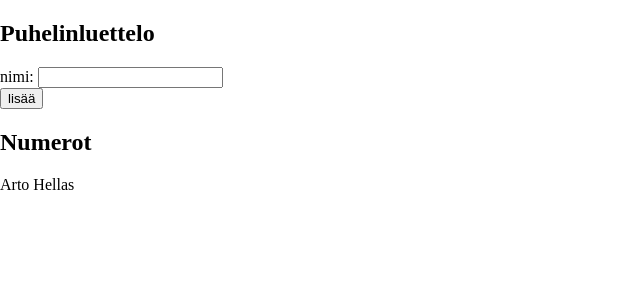
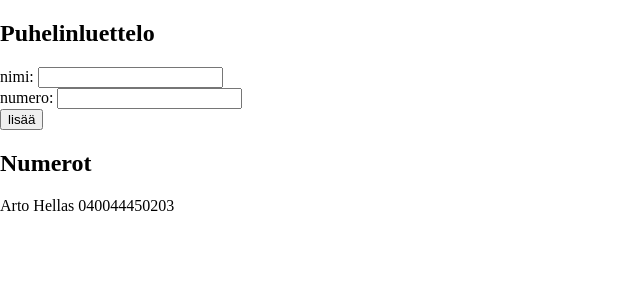
Before and after one commit to riikkano/fullstackopen, a React (Create React App) app in the folder osa2/puhelinluettelo/: page / in a window 1280 px wide. Shown: the top 300 px of the page, without its empty margins (0-640 px from the left). Built offline with nearby package versions, Linux system fonts and the light colour scheme.

Commit message:
Tehtävä 2.8

```diff
--- a/osa2/puhelinluettelo/src/App.js
+++ b/osa2/puhelinluettelo/src/App.js
@@ -6,7 +6,8 @@ class App extends React.Component {
     super(props)
     this.state = {
       persons: [
-        { name: 'Arto Hellas' }
+        { name: 'Arto Hellas' ,
+        number: '040044450203' }
       ],
       newPerson: ''
     }
@@ -17,7 +18,8 @@ class App extends React.Component {
     console.log('submit- nappia painettu')
     console.log(event.target)
     const personObject = {
-      name: this.state.newPerson
+      name: this.state.newName,
+      number: this.state.newNumber
     }
     const found = this.state.persons.find(person => person.name === personObject.name)
     if (found !== undefined){
@@ -33,12 +35,14 @@ class App extends React.Component {
       }
     }
 
+handleNameChange = (event) => {
+  console.log("Name handler:", event.target.value)
+  this.setState({newName: event.target.value})
+}
 
-
-
-handlePersonChange = (event) => {
-  console.log(event.target.value)
-  this.setState({ newPerson: event.target.value })
+handleNumberChange = (event) => {
+  console.log("Number handler:", event.target.value)
+  this.setState({newNumber: event.target.value })
 }
 
   render() {
@@ -47,7 +51,10 @@ handlePersonChange = (event) => {
         <h2>Puhelinluettelo</h2>
         <form onSubmit={this.addPerson}>
           <div>
-            nimi: <input value={this.state.newPerson} onChange={this.handlePersonChange}/>
+            nimi: <input value={this.state.newPerson.name} onChange={this.handleNameChange}/>
+          </div>
+          <div>
+            numero: <input value={this.state.newPerson.number} onChange={this.handleNumberChange}/>
           </div>
           <div>
             <button type="submit">lisää</button>
@@ -55,7 +62,7 @@ handlePersonChange = (event) => {
         </form>
         <h2>Numerot</h2>
         <ul>
-         {this.state.persons.map(person => <Person key={person.name} name={person.name} />)}
+         {this.state.persons.map(person => <Person key={person.name} person={person}/>)}
        </ul>
       </div>
     )
--- a/osa2/puhelinluettelo/src/components/Person.js
+++ b/osa2/puhelinluettelo/src/components/Person.js
@@ -1,8 +1,9 @@
 import React from 'react'
 
 const Person = (props) => {
+  const p = props.person
   return (
-    <li>{props.name}</li>
+    <li>{p.name} {p.number}</li>
   )
 }
 
```
